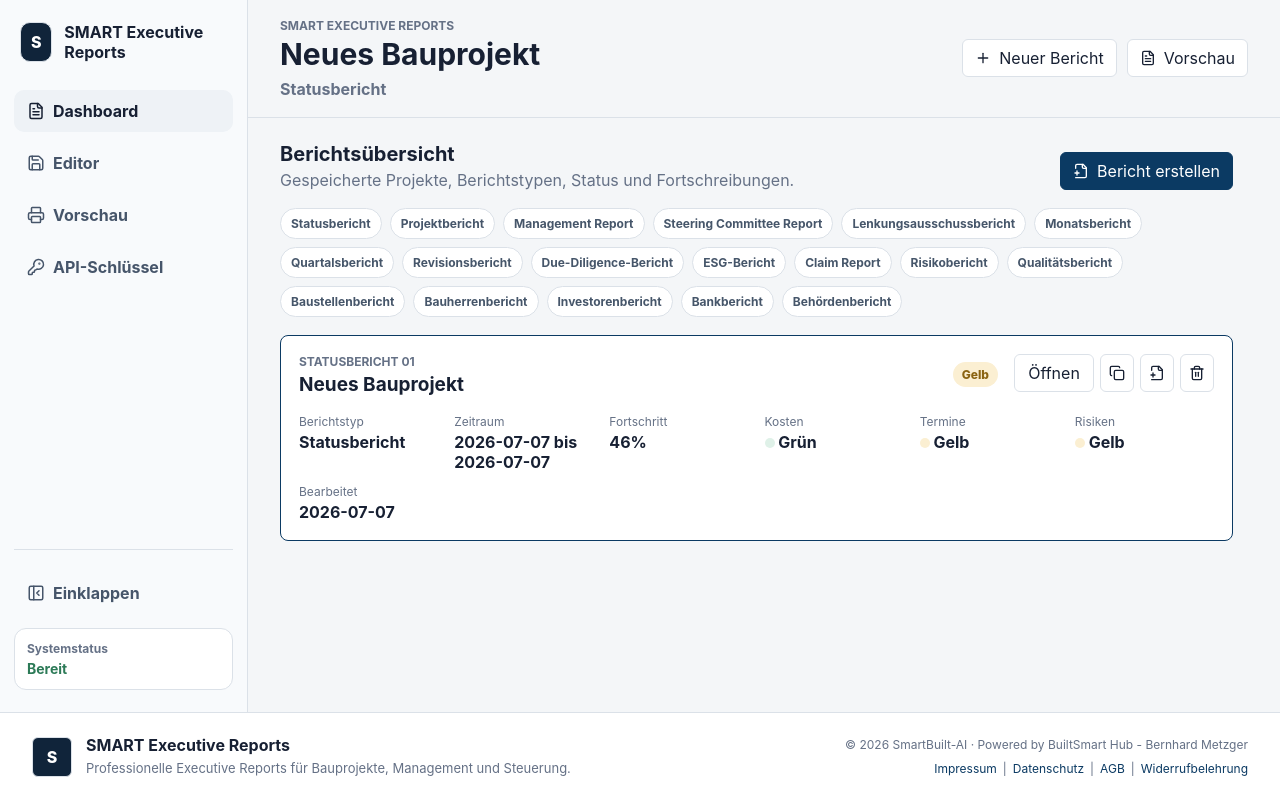
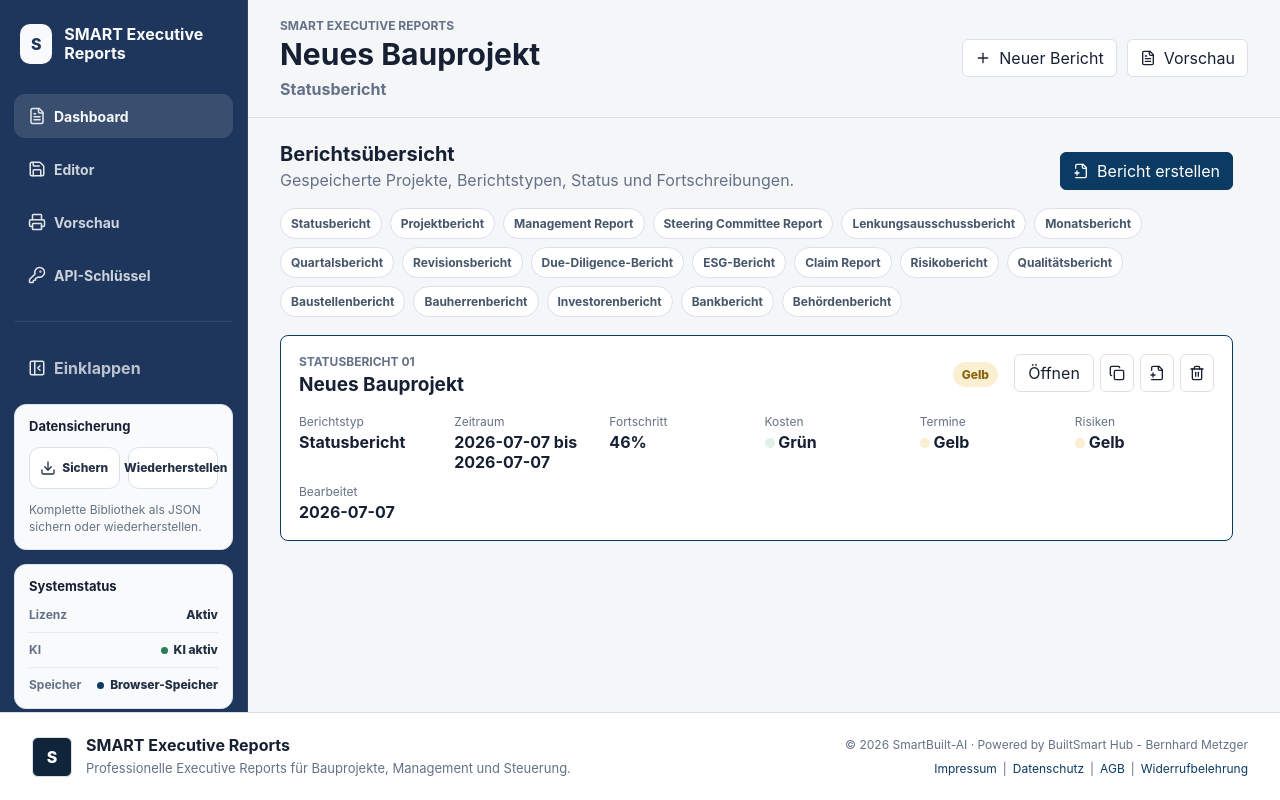
Before and after one commit to BM1964-25/SMART-ExecutiveReports, a React (Vite) app: page / in a window 1280 px wide. Built offline with nearby package versions, Linux system fonts and the light colour scheme.

Commit message:
Redesign sidebar in premium business style

```diff
--- a/src/App.tsx
+++ b/src/App.tsx
@@ -32,8 +32,9 @@ import {
   Save,
   Trash2,
   Unplug,
+  Upload,
 } from "lucide-react";
-import { ChangeEvent, useEffect, useState } from "react";
+import { ChangeEvent, useEffect, useRef, useState } from "react";
 
 type Status = "green" | "yellow" | "red";
 type ReportType =
@@ -469,6 +470,7 @@ const normalizeReports = (items: Partial<Report>[]): Report[] =>
   });
 
 function App() {
+  const restoreInputRef = useRef<HTMLInputElement | null>(null);
   const [reports, setReports] = useState<Report[]>(() => {
     const raw = localStorage.getItem(STORAGE_KEY);
     return raw ? normalizeReports(JSON.parse(raw) as Partial<Report>[]) : [createReport(1)];
@@ -519,6 +521,39 @@ function App() {
     if (id === activeId) setActiveId(remaining[0]?.id ?? "");
   };
 
+  const exportLibrary = () => {
+    const payload = {
+      app: APP_NAME,
+      exportedAt: new Date().toISOString(),
+      reports,
+    };
+    const blob = new Blob([JSON.stringify(payload, null, 2)], { type: "application/json" });
+    const url = URL.createObjectURL(blob);
+    const link = document.createElement("a");
+    link.href = url;
+    link.download = `smart-executive-reports-${today()}.json`;
+    link.click();
+    URL.revokeObjectURL(url);
+  };
+
+  const restoreLibrary = async (event: ChangeEvent<HTMLInputElement>) => {
+    const file = event.target.files?.[0];
+    event.target.value = "";
+    if (!file) return;
+
+    try {
+      const parsed = JSON.parse(await file.text()) as Partial<Report>[] | { reports?: Partial<Report>[] };
+      const importedReports = Array.isArray(parsed) ? parsed : parsed.reports;
+      if (!Array.isArray(importedReports)) throw new Error("Die Datei enthält keine Berichtsbibliothek.");
+      const normalized = normalizeReports(importedReports);
+      setReports(normalized.length ? normalized : [createReport(1)]);
+      setActiveId(normalized[0]?.id ?? "");
+      setView("dashboard");
+    } catch (error) {
+      window.alert(error instanceof Error ? error.message : "Die Sicherungsdatei konnte nicht gelesen werden.");
+    }
+  };
+
   if (!activeReport) return null;
 
   return (
@@ -533,16 +568,16 @@ function App() {
           </div>
         </div>
         <nav>
-          <button className={view === "dashboard" ? "active" : ""} onClick={() => setView("dashboard")}>
+          <button className={view === "dashboard" ? "active" : ""} title="Dashboard" onClick={() => setView("dashboard")}>
             <FileText size={18} /> <span>Dashboard</span>
           </button>
-          <button className={view === "editor" ? "active" : ""} onClick={() => setView("editor")}>
+          <button className={view === "editor" ? "active" : ""} title="Editor" onClick={() => setView("editor")}>
             <Save size={18} /> <span>Editor</span>
           </button>
-          <button className={view === "preview" ? "active" : ""} onClick={() => setView("preview")}>
+          <button className={view === "preview" ? "active" : ""} title="Vorschau" onClick={() => setView("preview")}>
             <Printer size={18} /> <span>Vorschau</span>
           </button>
-          <button className={view === "api" ? "active" : ""} onClick={() => setView("api")}>
+          <button className={view === "api" ? "active" : ""} title="API-Schlüssel" onClick={() => setView("api")}>
             <KeyRound size={18} /> <span>API-Schlüssel</span>
           </button>
         </nav>
@@ -556,9 +591,37 @@ function App() {
             {sidebarCollapsed ? <PanelLeftOpen size={18} /> : <PanelLeftClose size={18} />}
             {!sidebarCollapsed && <span>Einklappen</span>}
           </button>
-          <div className="sidebar-info">
-            <span>Systemstatus</span>
-            <strong>Bereit</strong>
+          <div className="sidebar-card backup-card">
+            <h3>Datensicherung</h3>
+            <div className="backup-actions">
+              <button type="button" onClick={exportLibrary}>
+                <Download size={16} />
+                Sichern
+              </button>
+              <button type="button" onClick={() => restoreInputRef.current?.click()}>
+                <Upload size={16} />
+                Wiederherstellen
+              </button>
+            </div>
+            <p>Komplette Bibliothek als JSON sichern oder wiederherstellen.</p>
+            <input ref={restoreInputRef} className="backup-input" type="file" accept="application/json,.json" onChange={restoreLibrary} />
+          </div>
+          <div className="sidebar-card system-card">
+            <h3>Systemstatus</h3>
+            <dl>
+              <div>
+                <dt>Lizenz</dt>
+                <dd>Aktiv</dd>
+              </div>
+              <div>
+                <dt>KI</dt>
+                <dd><span className="status-dot green" /> KI aktiv</dd>
+              </div>
+              <div>
+                <dt>Speicher</dt>
+                <dd><span className="status-dot blue" /> Browser-Speicher</dd>
+              </div>
+            </dl>
           </div>
         </div>
       </aside>
--- a/src/styles.css
+++ b/src/styles.css
@@ -77,13 +77,13 @@ button:hover {
 }
 
 .sidebar {
-  background: #f8fafc;
-  color: var(--ink);
-  padding: 22px 14px;
+  background: #1f365c;
+  color: #f8fafc;
+  padding: 24px 14px;
   min-height: 0;
   overflow-y: auto;
   z-index: 20;
-  border-right: 1px solid var(--line);
+  border-right: 1px solid rgba(255, 255, 255, 0.08);
   display: flex;
   flex-direction: column;
 }
@@ -99,7 +99,7 @@ button:hover {
 .sidebar-head {
   display: grid;
   gap: 14px;
-  margin-bottom: 28px;
+  margin-bottom: 30px;
   padding: 0 6px;
 }
 
@@ -113,12 +113,12 @@ button:hover {
 .brand-mark {
   width: 40px;
   height: 40px;
-  border: 1px solid var(--line);
+  border: 1px solid rgba(255, 255, 255, 0.16);
   display: grid;
   place-items: center;
   font-weight: 800;
-  color: #ffffff;
-  background: #10243a;
+  color: #1f365c;
+  background: #f8fafc;
   border-radius: 10px;
 }
 
@@ -132,40 +132,59 @@ button:hover {
   min-width: 0;
 }
 
+.brand strong {
+  color: #f8fafc;
+  line-height: 1.2;
+}
+
 .collapse-button {
   width: 100%;
   justify-content: flex-start;
-  min-height: 42px;
+  min-height: 44px;
   background: transparent;
   border-color: transparent;
-  color: #536174;
-  padding: 0 12px;
+  color: rgba(255, 255, 255, 0.7);
+  padding: 0 13px;
   font-weight: 700;
+}
+
+.collapse-button:hover {
+  background: rgba(255, 255, 255, 0.08);
+  border-color: transparent;
+  color: #f8fafc;
 }
 
 .sidebar nav {
   display: grid;
-  gap: 10px;
+  gap: 9px;
   flex: 1;
   align-content: start;
 }
 
-.sidebar button {
+.sidebar nav button {
   width: 100%;
   justify-content: flex-start;
   background: transparent;
   border-color: transparent;
-  color: #46556a;
-  min-height: 42px;
-  border-radius: 10px;
-  padding: 0 12px;
+  color: rgba(255, 255, 255, 0.78);
+  min-height: 44px;
+  border-radius: 11px;
+  padding: 0 13px;
   font-weight: 700;
+  font-size: 14px;
 }
 
-.sidebar button.active,
-.sidebar button:hover {
-  background: #eef2f6;
-  color: var(--ink);
+.sidebar nav button svg,
+.collapse-button svg {
+  color: #e5e7eb;
+  flex: 0 0 auto;
+}
+
+.sidebar nav button.active,
+.sidebar nav button:hover {
+  background: rgba(255, 255, 255, 0.12);
+  color: #f8fafc;
+  border-color: transparent;
 }
 
 .sidebar-collapsed .sidebar {
@@ -179,11 +198,12 @@ button:hover {
 .sidebar-collapsed .brand-copy,
 .sidebar-collapsed .sidebar nav span,
 .sidebar-collapsed .collapse-button span,
-.sidebar-collapsed .sidebar-info {
+.sidebar-collapsed .sidebar-card {
   display: none;
 }
 
-.sidebar-collapsed .sidebar button {
+.sidebar-collapsed .sidebar nav button,
+.sidebar-collapsed .collapse-button {
   justify-content: center;
   padding: 0;
 }
@@ -191,29 +211,118 @@ button:hover {
 .sidebar-bottom {
   display: grid;
   gap: 14px;
-  padding-top: 22px;
-  margin-top: 22px;
-  border-top: 1px solid var(--line);
+  padding-top: 24px;
+  margin-top: 24px;
+  border-top: 1px solid rgba(255, 255, 255, 0.08);
 }
 
-.sidebar-info {
-  border: 1px solid var(--line);
-  background: #ffffff;
+.sidebar-card {
+  border: 1px solid #dce3ec;
+  background: #f8fafc;
   border-radius: 12px;
-  padding: 12px;
+  padding: 14px;
   display: grid;
-  gap: 4px;
+  gap: 12px;
+  color: var(--ink);
 }
 
-.sidebar-info span {
+.sidebar-card h3 {
+  margin: 0;
+  color: var(--ink);
+  font-size: 13px;
+  line-height: 1.2;
+}
+
+.backup-actions {
+  display: grid;
+  grid-template-columns: repeat(2, minmax(0, 1fr));
+  gap: 8px;
+}
+
+.backup-actions button {
+  min-height: 42px;
+  padding: 0 10px;
+  border: 1px solid #dbe1e8;
+  background: #ffffff;
+  color: #243044;
+  border-radius: 11px;
+  font-size: 12px;
+  font-weight: 800;
+  gap: 6px;
+}
+
+.backup-actions button:hover {
+  border-color: #b9c5d3;
+  background: #f6f8fb;
+}
+
+.backup-card p {
+  margin: 0;
   color: var(--muted);
   font-size: 12px;
+  line-height: 1.45;
+}
+
+.backup-input {
+  display: none;
+}
+
+.system-card dl {
+  margin: 0;
+  display: grid;
+}
+
+.system-card div {
+  display: grid;
+  grid-template-columns: minmax(0, 1fr) auto;
+  gap: 12px;
+  align-items: center;
+  padding: 9px 0;
+  border-top: 1px solid #e6ebf1;
+}
+
+.system-card div:first-child {
+  border-top: 0;
+  padding-top: 0;
+}
+
+.system-card div:last-child {
+  padding-bottom: 0;
+}
+
+.system-card dt,
+.system-card dd {
+  margin: 0;
+  font-size: 12px;
+  line-height: 1.35;
+}
+
+.system-card dt {
+  color: var(--muted);
   font-weight: 700;
 }
 
-.sidebar-info strong {
-  color: var(--green);
-  font-size: 14px;
+.system-card dd {
+  color: #243044;
+  font-weight: 800;
+  display: inline-flex;
+  align-items: center;
+  gap: 6px;
+}
+
+.status-dot {
+  width: 7px;
+  height: 7px;
+  border-radius: 50%;
+  display: inline-block;
+}
+
+.status-dot.green {
+  background: var(--green);
+}
+
+.status-dot.blue {
+  background: var(--blue);
 }
 
 .workspace {
@@ -1080,20 +1189,14 @@ figcaption span {
     overflow: visible;
   }
 
-  .sidebar-collapsed .brand-copy,
-  .sidebar-collapsed .sidebar nav span,
-  .sidebar-collapsed .collapse-button span,
-  .sidebar-collapsed .sidebar-info {
-    display: block;
-  }
-
   .sidebar-collapsed .brand {
     justify-content: flex-start;
   }
 
-  .sidebar-collapsed .sidebar button {
-    justify-content: flex-start;
-    padding: 0 12px;
+  .sidebar-collapsed .sidebar nav button,
+  .sidebar-collapsed .collapse-button {
+    justify-content: center;
+    padding: 0;
   }
 
   .sidebar nav {
```
